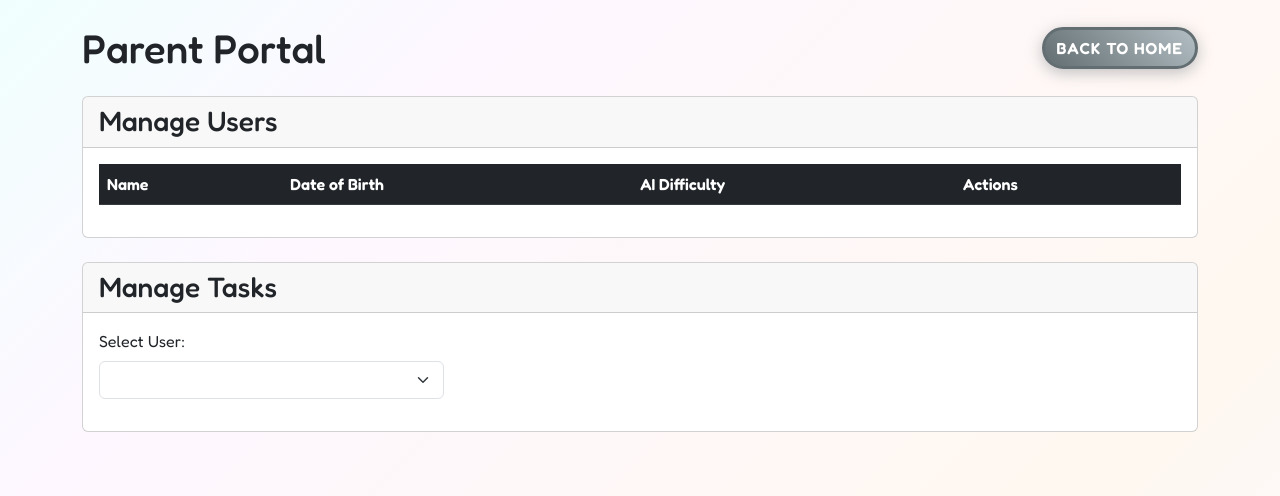
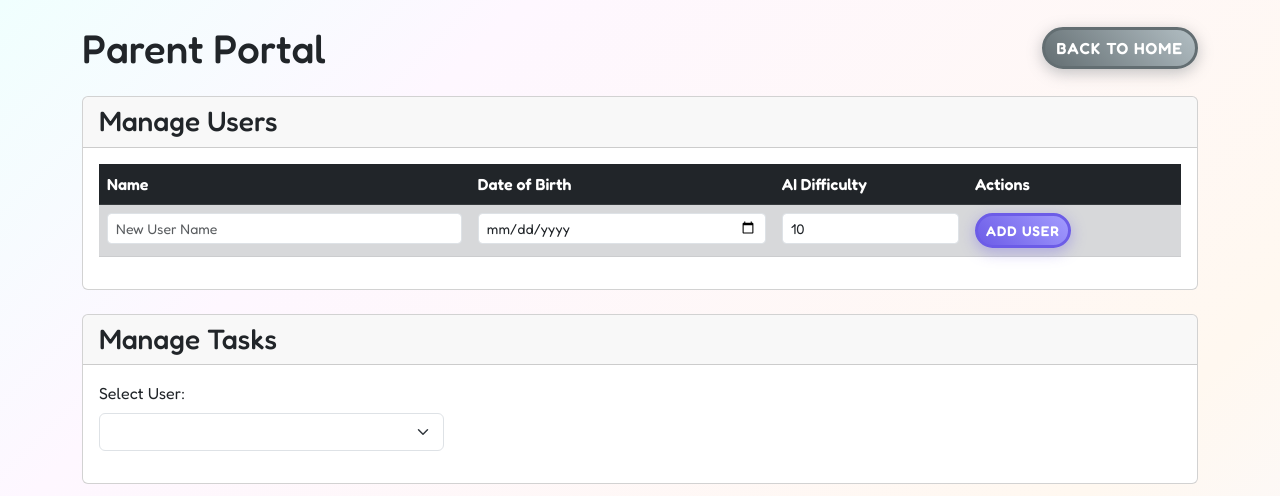
Before and after one commit to ShanhuPersonal/task_tracker, a Flask app: page /parent in a window 1280 px wide. Shown: the top 496 px of the page. Run offline with Flask 3, Linux system fonts and the light colour scheme; data comes from the database, SQL or seed files in the repository; lists and menus that the app fills with data are empty.

Commit message:
Add user management features and refactor parent relationships to use foreign keys

```diff
--- a/models.py
+++ b/models.py
@@ -1,5 +1,13 @@
 from extensions import db
 from sqlalchemy import Integer
+
+class Parent(db.Model):
+    __tablename__ = 'parents'
+    id = db.Column(db.Integer, primary_key=True)
+    name = db.Column(db.String(50), nullable=False, unique=True)
+
+    # Relationship to users
+    users = db.relationship('User', backref='parent_ref', lazy=True)
 
 class User(db.Model):
     __tablename__ = 'users'
@@ -7,7 +15,7 @@ class User(db.Model):
     name = db.Column(db.String(50), nullable=False)
     dob = db.Column(db.String(10), nullable=False)
     ai_difficulty = db.Column(db.Integer, nullable=False, default=10)
-    parent = db.Column(db.String(50), nullable=False)
+    parent_id = db.Column(db.Integer, db.ForeignKey('parents.id'), nullable=False)
 
 class Task(db.Model):
     __tablename__ = 'tasks'
--- a/routes/parent.py
+++ b/routes/parent.py
@@ -1,12 +1,20 @@
 from flask import Blueprint, render_template, request, redirect, url_for
-from models import User, Task
+from models import User, Task, Parent
 from extensions import db
 
 bp = Blueprint('parent', __name__)
 
 @bp.route('/parent', methods=['GET', 'POST'])
 def parent():
-    users = User.query.filter_by(parent="Shanhu").all()
+    # Get the parent by name (could be made dynamic later)
+    parent_obj = Parent.query.filter_by(name="Shanhu").first()
+    if not parent_obj:
+        # Create parent if it doesn't exist
+        parent_obj = Parent(name="Shanhu")
+        db.session.add(parent_obj)
+        db.session.commit()
+
+    users = User.query.filter_by(parent_id=parent_obj.id).all()
     selected_user_id = request.args.get('user_id')
 
     if not selected_user_id and users:
@@ -69,6 +77,47 @@ def parent():
                     db.session.commit()
                     return redirect(url_for('parent.parent', user_id=selected_user_id))
 
+        elif action == 'add_user':
+            name = request.form.get('user_name')
+            dob = request.form.get('user_dob')
+            ai_difficulty = request.form.get('user_ai_difficulty')
+            if name and dob:
+                # Default AI difficulty to 10 if not provided
+                difficulty = int(ai_difficulty) if ai_difficulty else 10
+                # Ensure AI difficulty is between 1-20
+                difficulty = max(1, min(20, difficulty))
+                new_user = User(name=name, dob=dob, ai_difficulty=difficulty, parent_id=parent_obj.id)
+                db.session.add(new_user)
+                db.session.commit()
+                return redirect(url_for('parent.parent', user_id=selected_user_id))
+
+        elif action == 'copy_tasks':
+            target_user_id = request.form.get('target_user_id')
+            source_user_id = request.form.get('source_user_id')
+
+            if target_user_id and source_user_id and target_user_id != source_user_id:
+                # Get tasks from source user
+                source_tasks = Task.query.filter_by(user_id=source_user_id).all()
+
+                # Get existing tasks for target user to avoid duplicates
+                existing_tasks = Task.query.filter_by(user_id=target_user_id).all()
+                existing_task_names = {task.task for task in existing_tasks}
+
+                # Copy tasks that don't already exist
+                for task in source_tasks:
+                    if task.task not in existing_task_names:
+                        new_task = Task(
+                            user_id=target_user_id,
+                            task=task.task,
+                            frequency=task.frequency,
+                            duration=task.duration,
+                            log_completed_page_numbers=task.log_completed_page_numbers
+                        )
+                        db.session.add(new_task)
+
+                db.session.commit()
+                return redirect(url_for('parent.parent', user_id=target_user_id))
+
         return redirect(url_for('parent.parent', user_id=user_id))
 
     return render_template(
--- a/templates/parent.html
+++ b/templates/parent.html
@@ -53,6 +53,25 @@
                                 </form>
                             </tr>
                             {% endfor %}
+                            <!-- Add User Row -->
+                            <tr class="table-secondary">
+                                <form method="post" id="addUserForm">
+                                    <input type="hidden" name="action" value="add_user">
+                                    <td>
+                                        <input type="text" class="form-control form-control-sm" name="user_name" placeholder="New User Name" required>
+                                    </td>
+                                    <td>
+                                        <input type="date" class="form-control form-control-sm" name="user_dob" required>
+                                    </td>
+                                    <td>
+                                        <input type="number" class="form-control form-control-sm" name="user_ai_difficulty"
+                                               value="10" min="1" max="20" required>
+                                    </td>
+                                    <td>
+                                        <button type="submit" class="btn btn-sm btn-primary">Add User</button>
+                                    </td>
+                                </form>
+                            </tr>
                         </tbody>
                     </table>
                 </div>
@@ -80,6 +99,38 @@
                         </div>
                     </div>
                 </form>
+
+                <!-- Copy Tasks Section -->
+                {% if selected_user %}
+                <div class="card mb-3" style="background-color: #f8f9fa;">
+                    <div class="card-body">
+                        <h5 class="card-title mb-3">📋 Copy Tasks</h5>
+                        <form method="post" class="mb-0">
+                            <input type="hidden" name="action" value="copy_tasks">
+                            <input type="hidden" name="target_user_id" value="{{ selected_user.id }}">
+                            <div class="row align-items-end">
+                                <div class="col-md-6">
+                                    <label for="source_user_select" class="form-label">Copy tasks from:</label>
+                                    <select name="source_user_id" id="source_user_select" class="form-select" required>
+                                        <option value="">Select user to copy from...</option>
+                                        {% for user in users %}
+                                        {% if user.id != selected_user.id %}
+                                        <option value="{{ user.id }}">{{ user.name }}</option>
+                                        {% endif %}
+                                        {% endfor %}
+                                    </select>
+                                </div>
+                                <div class="col-md-6">
+                                    <button type="submit" class="btn btn-info" onclick="return confirm('This will copy all tasks from the selected user to {{ selected_user.name }}. Existing tasks will not be duplicated. Continue?');">
+                                        📋 Copy Tasks
+                                    </button>
+                                </div>
+                            </div>
+                        </form>
+                        <small class="text-muted">This will copy all tasks from the selected user to {{ selected_user.name }}. Duplicate tasks will be skipped.</small>
+                    </div>
+                </div>
+                {% endif %}
 
                 <!-- Automatically Display Tasks for Selected User -->
                 {% if selected_user %}
```
